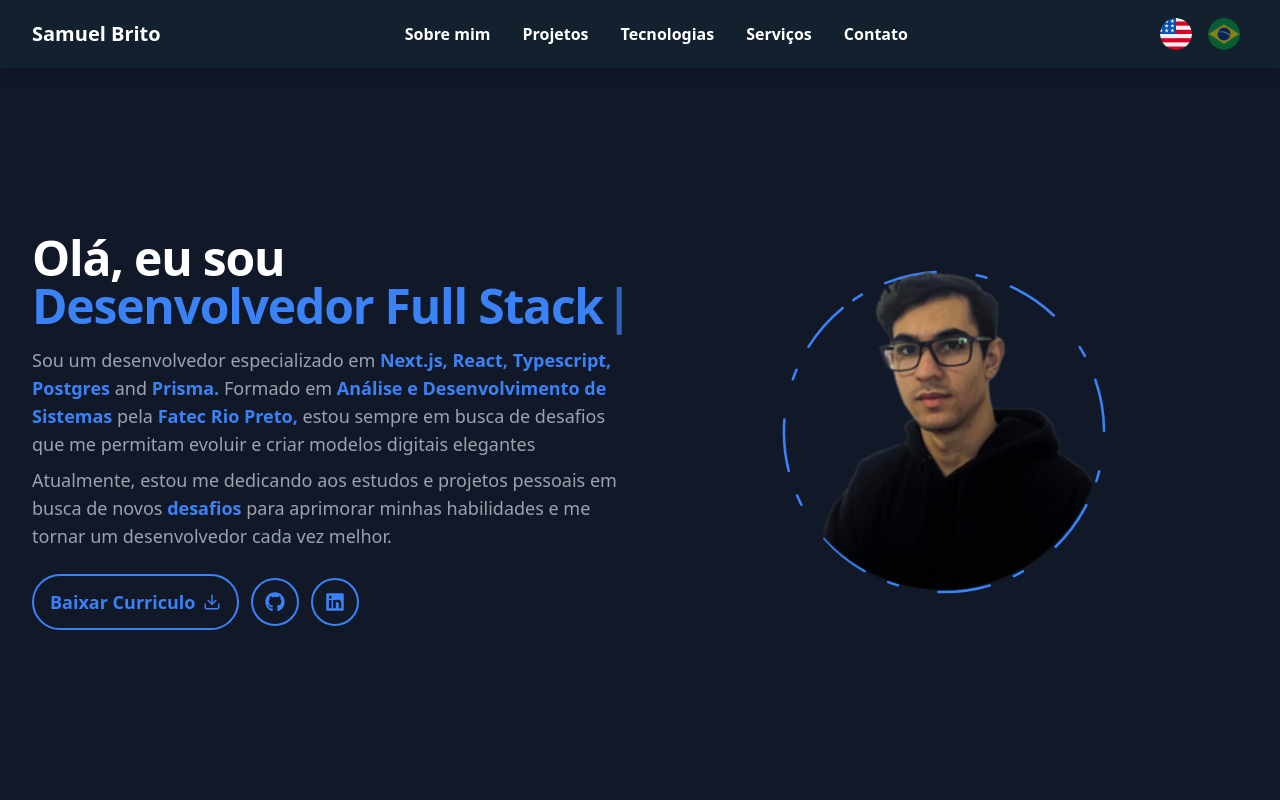
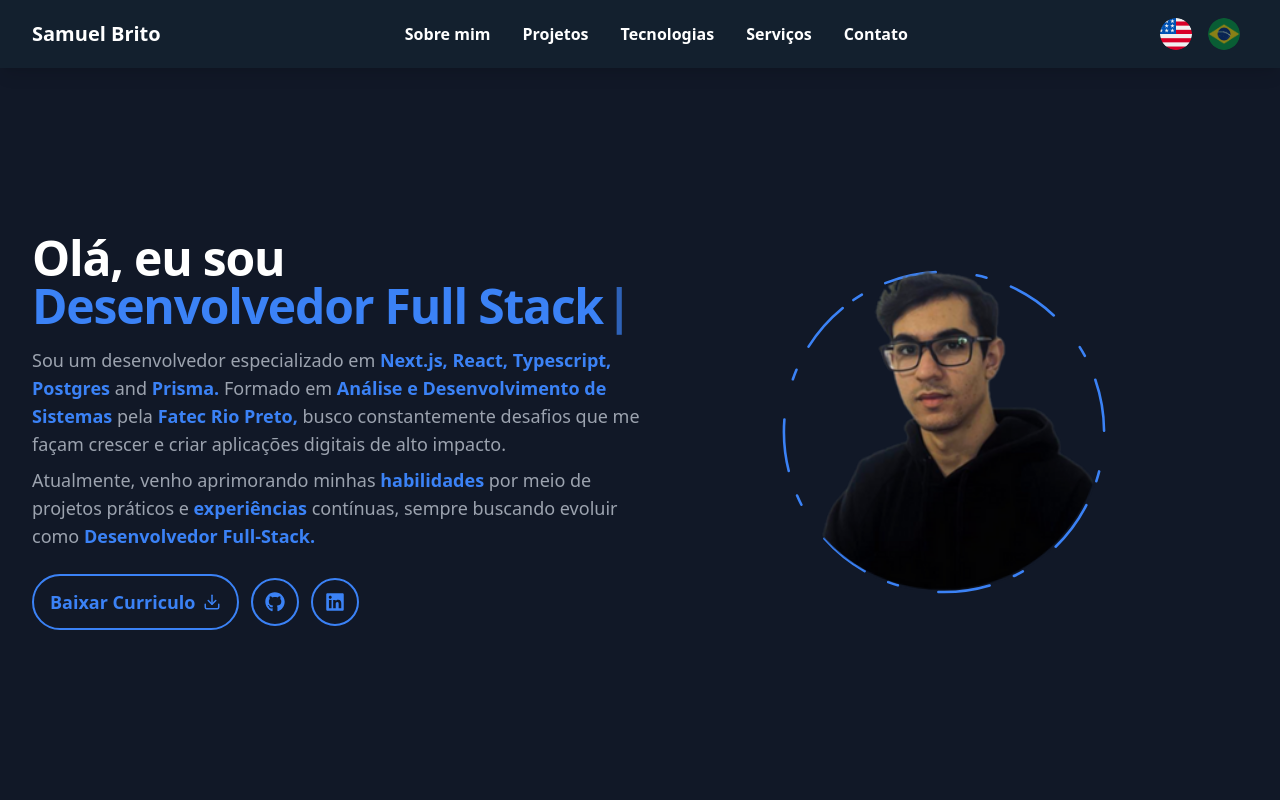
Before and after one commit to DevSamuelBrito/newportifolio, a Next.js app: page / in a window 1280 px wide. Shown: the top 800 px of the page. Built offline with nearby package versions, Linux system fonts and the light colour scheme; what tailwindcss-animated would draw is missing.

Commit message:
update: atualiza texto do Hero

```diff
--- a/src/app/components/Hero/index.tsx
+++ b/src/app/components/Hero/index.tsx
@@ -18,16 +18,12 @@ const translation = {
       <>
         I'm a developer specialized in
         <span className="font-bold text-blue-500"> Next.js, React, Typescript, Postgres</span> and <span className="font-bold text-blue-500"> Prisma.</span> With a degree in <span className="font-bold text-blue-500"> Systems Analysis
-          and Development </span>from<span className="font-bold text-blue-500"> Fatec Rio Preto, </span> I'm always looking for
-        challenges that allow me to evolve and create elegant digital
-        experiences.
+          and Development </span>from<span className="font-bold text-blue-500"> Fatec Rio Preto, </span> I constantly seek challenges that make me grow and create high-impact digital applications.
       </>
     ),
     introducation2: (
       <>
-        Currently, I am dedicating myself to studies and personal projects
-        in search of new <span className="font-bold text-blue-500"> challenges</span> to improve my skills and become an
-        increasingly better developer.
+        Currently, I've been honing my <span className="font-bold text-blue-500">skills</span> through hands-on projects and ongoing <span className="font-bold text-blue-500">experiences</span>, always striving to evolve as a <span className="font-bold text-blue-500">Full-Stack Developer.</span>
       </>
     )
 
@@ -39,15 +35,12 @@ const translation = {
     introducation: (
       <>
         Sou um desenvolvedor especializado em
-        <span className="font-bold text-blue-500"> Next.js, React, Typescript, Postgres</span> and <span className="font-bold text-blue-500"> Prisma.</span> Formado em <span className="font-bold text-blue-500"> Análise e Desenvolvimento de Sistemas</span> pela <span className="font-bold text-blue-500"> Fatec Rio Preto,</span> estou sempre em busca de
-        desafios que me permitam evoluir e criar modelos digitais elegantes
+        <span className="font-bold text-blue-500"> Next.js, React, Typescript, Postgres</span> and <span className="font-bold text-blue-500"> Prisma.</span> Formado em <span className="font-bold text-blue-500"> Análise e Desenvolvimento de Sistemas</span> pela <span className="font-bold text-blue-500"> Fatec Rio Preto,</span> busco constantemente desafios que me façam crescer e criar aplicações digitais de alto impacto.
       </>
     ),
     introducation2: (
       <>
-        Atualmente, estou me dedicando aos estudos e projetos pessoais
-        em busca de novos <span className="font-bold text-blue-500"> desafios</span> para aprimorar minhas habilidades e me tornar um
-        desenvolvedor cada vez melhor.
+        Atualmente, venho aprimorando minhas <span className="font-bold text-blue-500">habilidades</span> por meio de projetos práticos e <span className="font-bold text-blue-500">experiências</span> contínuas, sempre buscando evoluir como <span className="font-bold text-blue-500"> Desenvolvedor Full-Stack.</span>
       </>
     )
   }
```
